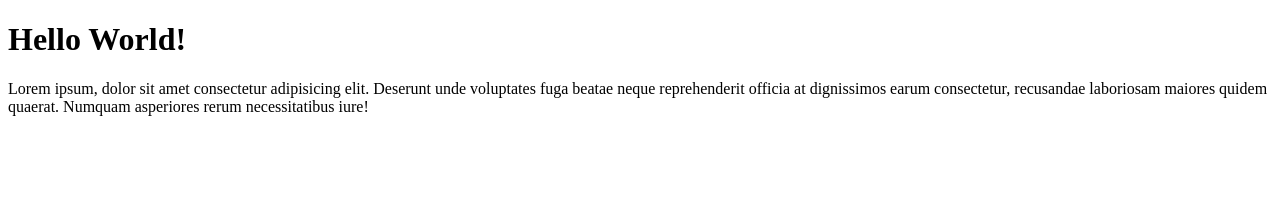
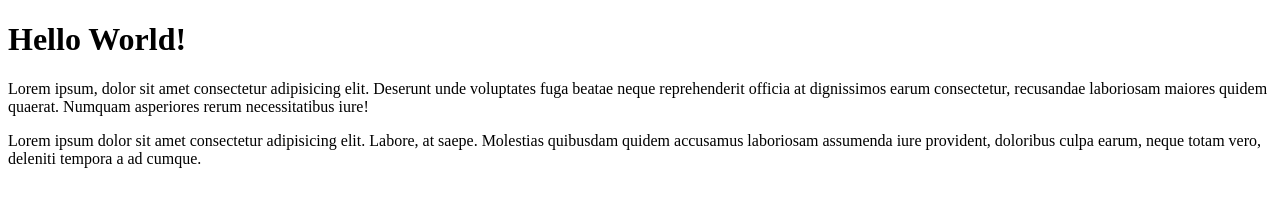
Before and after one commit to douglasmuniz97/Ola-Mundo, a plain HTML site: page site-exemplo/index.html in a window 1280 px wide. Drawn offline with Linux system fonts and the light colour scheme.

Commit message:
Adicionei um novo paragrafo

```diff
--- a/site-exemplo/index.html
+++ b/site-exemplo/index.html
@@ -9,5 +9,7 @@
 <body>
     <h1>Hello World!</h1>
     <p>Lorem ipsum, dolor sit amet consectetur adipisicing elit. Deserunt unde voluptates fuga beatae neque reprehenderit officia at dignissimos earum consectetur, recusandae laboriosam maiores quidem quaerat. Numquam asperiores rerum necessitatibus iure!</p>
+
+    <p>Lorem ipsum dolor sit amet consectetur adipisicing elit. Labore, at saepe. Molestias quibusdam quidem accusamus laboriosam assumenda iure provident, doloribus culpa earum, neque totam vero, deleniti tempora a ad cumque.</p>
 </body>
 </html>
```
